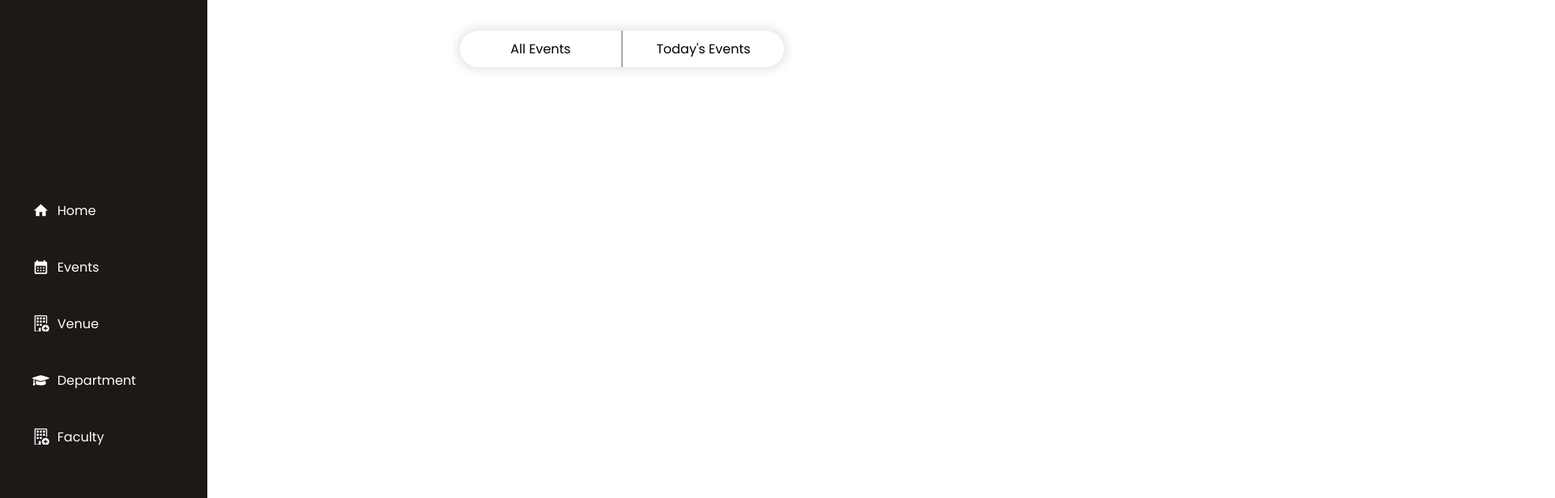
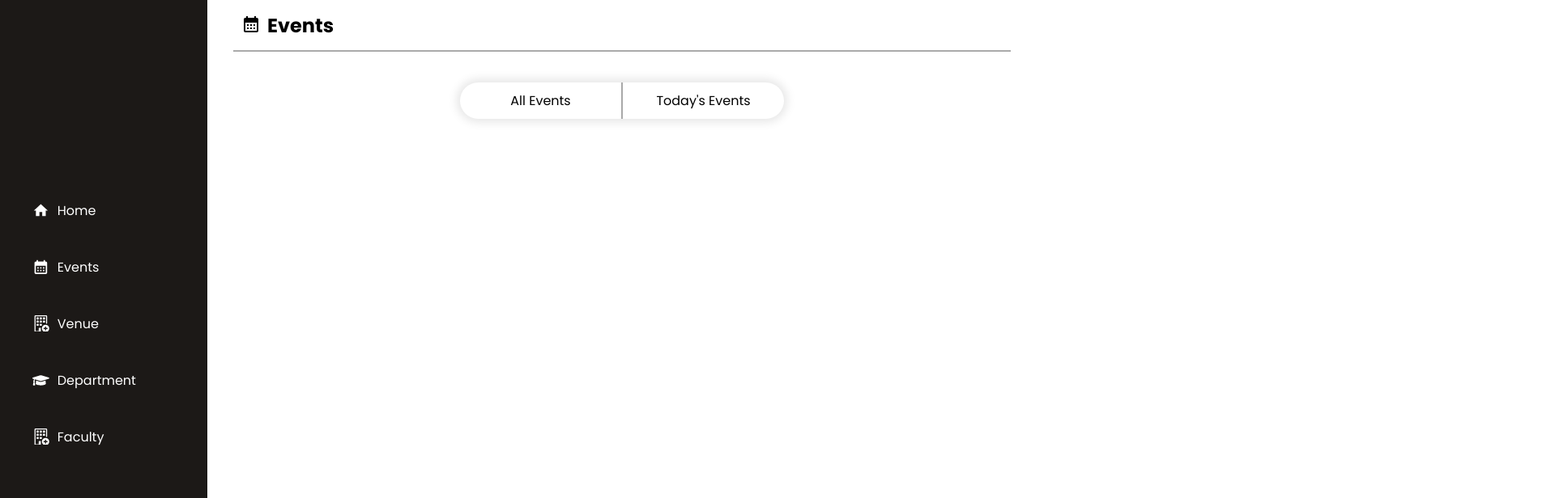
Before and after one commit to mr0weird0guy/KJC-AMS-Dashboard, a React (Vite) app: page /events in a window 1280 px wide. Shown: the top 616 px of the page at 81% size, 1920 px wide, since content can reach past the window. Built offline with nearby package versions, Linux system fonts and the light colour scheme.

Commit message:
Header Update

```diff
--- a/src/Components/Events/Events.jsx
+++ b/src/Components/Events/Events.jsx
@@ -1,11 +1,14 @@
 import React,{useEffect} from "react";
 import "./Events.css";
+import {MdCalendarMonth} from "react-icons/md"
+import Header from "../Header/Header";
 import { Link, NavLink, Outlet } from 'react-router-dom'
 
 function Events() {
 
   return (
     <div className="events-main-container">
+      <Header icon={<MdCalendarMonth/>} text={"Events"}></Header>
       <div className="header-tabs-container">
         <div className="tabs-container">
           <NavLink to={"allevents"} className="nav-link">All Events</NavLink>
--- a/src/Components/Header/Header.css
+++ b/src/Components/Header/Header.css
@@ -1,17 +1,14 @@
 .header-main-container{
-    height: 10vh;
+    height: 8vh;
+    width: 75vw;
     display: flex;
-    margin-left: 2.6%;
-    margin-right: 7.6%;
-    padding: 1vh;
+    margin: 0px 2.6%;
     align-items: center;
     justify-content: left;
     border-bottom: 2px solid #AAAAAA;
     padding: 0px 10px;
 }
 
-
-.header-main-container p{
-    font-weight: 500;
-    font-size: 1.1rem;
+.header-icon{
+    margin: 5px 8px 0px 0px;
 }
--- a/src/Components/Header/Header.jsx
+++ b/src/Components/Header/Header.jsx
@@ -1,10 +1,10 @@
 import React from "react";
 import './Header.css'
 
-function Header(props) {
+function Header({icon, text}) {
   return (
     <div className="header-main-container">
-      <p>{props.headerText}</p>
+      <h2 className="header-icon">{icon}</h2> <h2>{text}</h2>
     </div>
   );
 }
```
